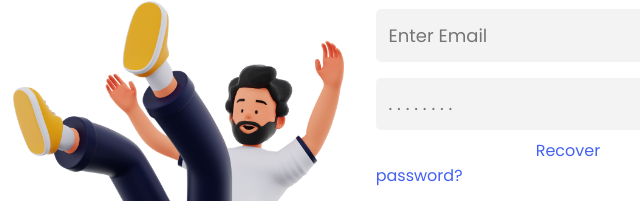
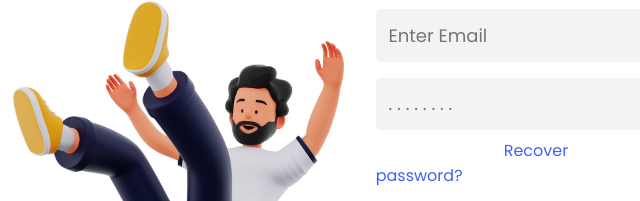
Before and after one commit to Rodgence/Login-Form, a plain HTML site: page index.html in a window 1280 px wide. Shown: the part 248-449 px from the top of the page, 561-1201 px from the left. Drawn offline with Linux system fonts and the light colour scheme.

Commit message:
Update styles.css

```diff
--- a/styles.css
+++ b/styles.css
@@ -137,7 +137,7 @@
 #recover-pswd a{
     color: #4461F2;
     text-decoration: none;
-    padding-left: 10rem;
+    padding-left: 8rem;
     padding-top: 1rem;
 }
 
```
